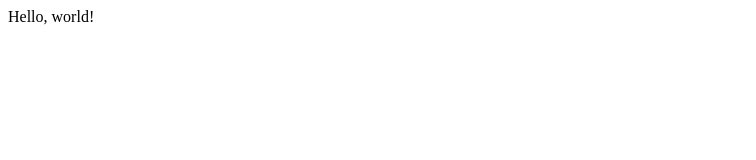
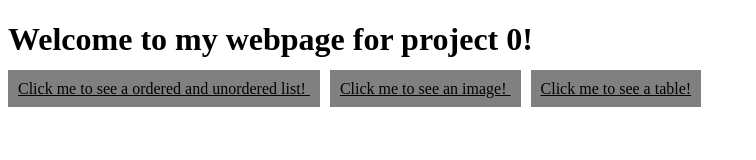
Before and after one commit to ebrown2017/CS50-Project0, a plain HTML site: page index.html in a window 1280 px wide. Shown: the whole page, without its empty margins (0-756 px from the left). Drawn offline with Linux system fonts and the light colour scheme.

Commit message:
inital commit

```diff
--- a/index.html
+++ b/index.html
@@ -2,8 +2,13 @@
 <html>
     <head>
         <title>My Webpage</title>
+        <link rel="stylesheet" href="styling.css">
     </head>
     <body>
-        Hello, world!
+        <h1> Welcome to my webpage for project 0!</h1>
+        <div id="links">
+          <a href="list.html">Click me to see a ordered and unordered list! </a>
+          <a href="list.html">Click me to see an image! </a>
+          <a href="list.html">Click me to see a table! </a>
     </body>
 </html>
--- /dev/null
+++ b/styling.css
@@ -0,0 +1,6 @@
+#links a {
+  color: black;
+  background-color: grey;
+  padding: 10px;
+  margin-right: 10px;
+}
```
Also changed, not shown: image.html (added), list.html (added), table.html (added).
